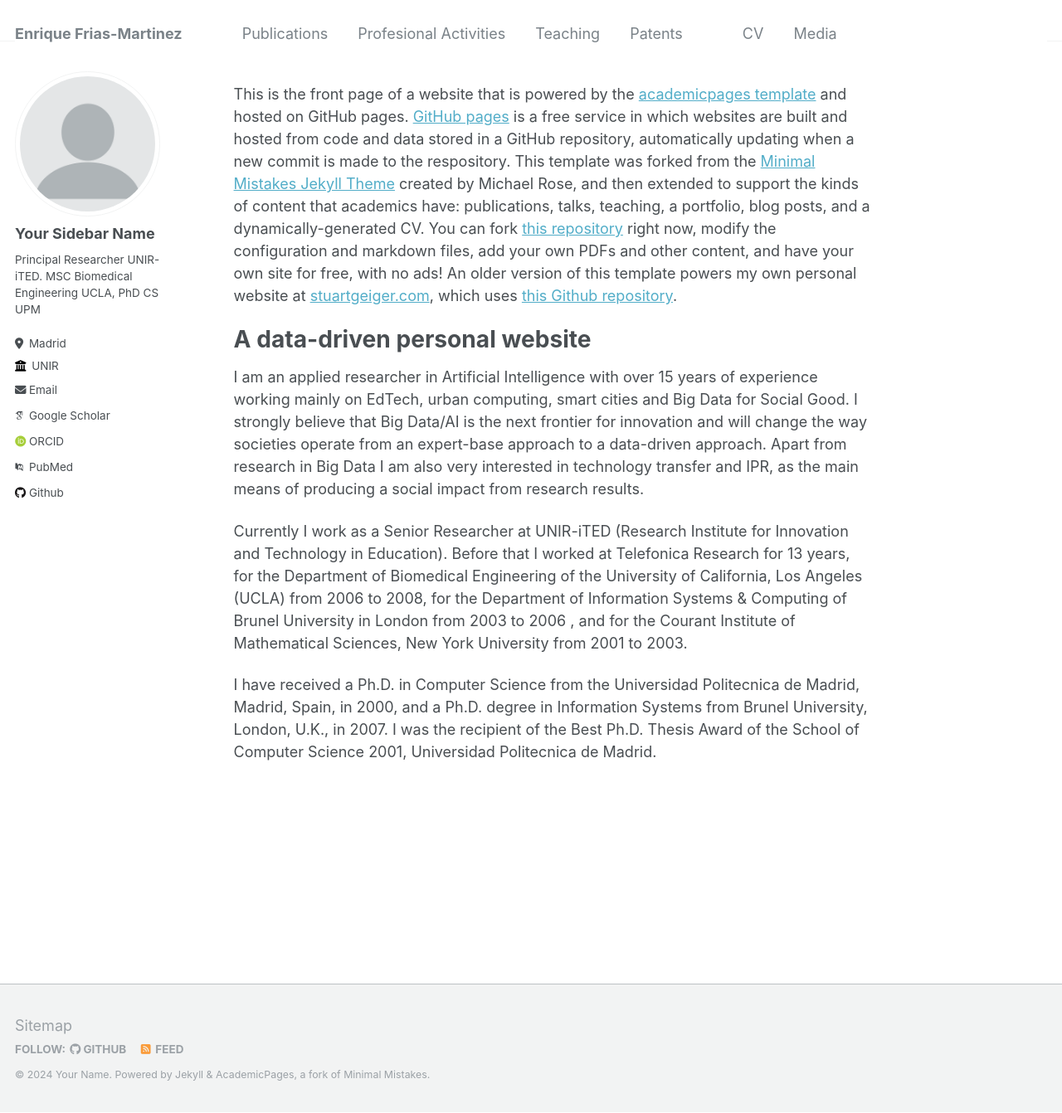
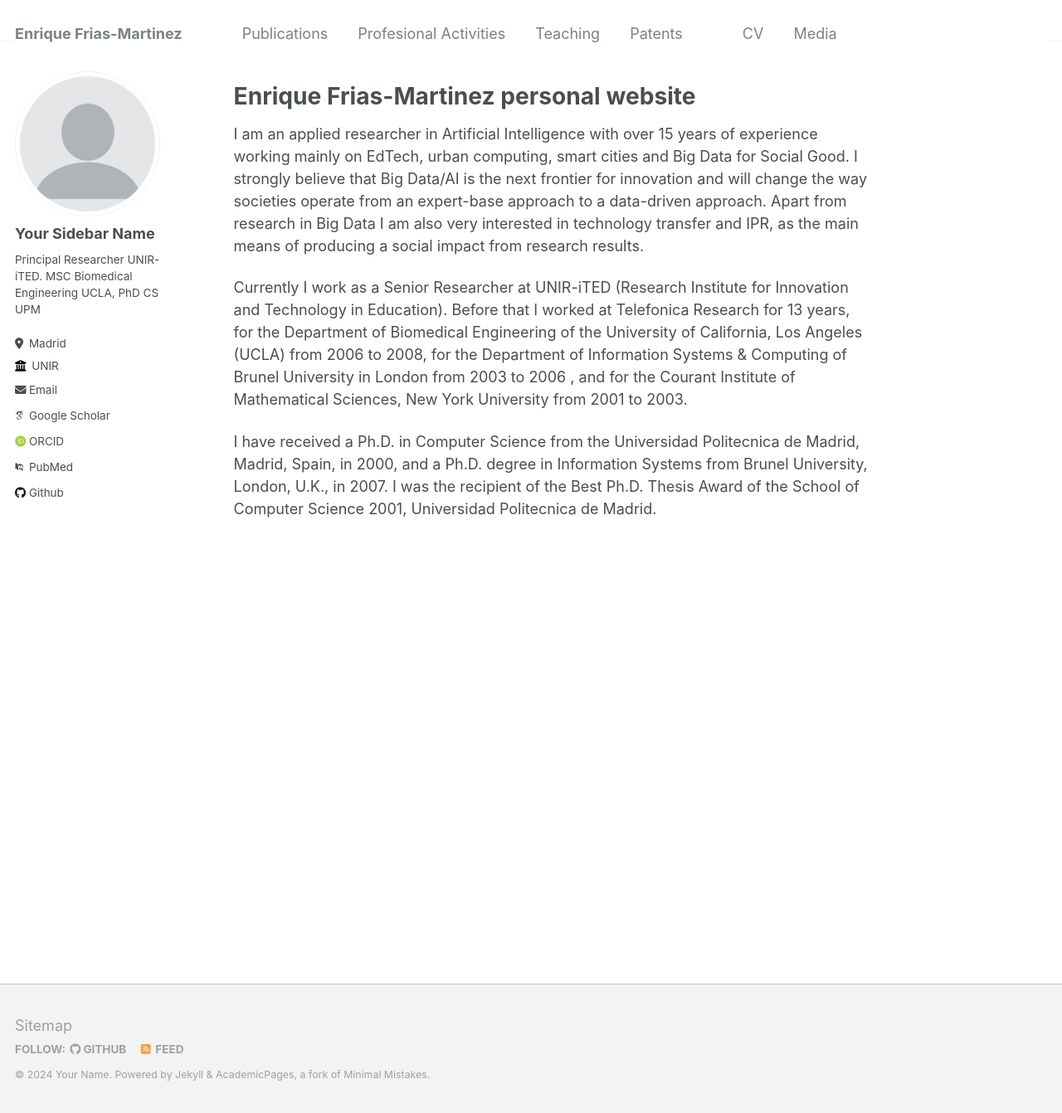
Before and after one commit to ENriqueFRiasM/TEST1, a Jekyll site: the page built from _pages/about.md, in a window 1280 px wide and 1342 px high. Shown: the whole window at 83% size. Built offline with Jekyll 4.4.1, drawn with Linux system fonts in a browser that asks for light colours; some web fonts are replaced.

Commit message:
Update about.md

```diff
--- a/_pages/about.md
+++ b/_pages/about.md
@@ -7,9 +7,8 @@ redirect_from:
   - /about.html
 ---
 
-This is the front page of a website that is powered by the [academicpages template](https://github.com/academicpages/academicpages.github.io) and hosted on GitHub pages. [GitHub pages](https://pages.github.com) is a free service in which websites are built and hosted from code and data stored in a GitHub repository, automatically updating when a new commit is made to the respository. This template was forked from the [Minimal Mistakes Jekyll Theme](https://mmistakes.github.io/minimal-mistakes/) created by Michael Rose, and then extended to support the kinds of content that academics have: publications, talks, teaching, a portfolio, blog posts, and a dynamically-generated CV. You can fork [this repository](https://github.com/academicpages/academicpages.github.io) right now, modify the configuration and markdown files, add your own PDFs and other content, and have your own site for free, with no ads! An older version of this template powers my own personal website at [stuartgeiger.com](http://stuartgeiger.com), which uses [this Github repository](https://github.com/staeiou/staeiou.github.io).
 
-A data-driven personal website
+Enrique Frias-Martinez personal website
 ======
 I am an applied  researcher in Artificial Intelligence with over 15 years of experience working mainly  on EdTech, urban  computing, smart cities and  Big Data for Social Good. I strongly believe that Big Data/AI is the next frontier for innovation and will change the way societies operate from an expert-base approach to a data-driven approach. Apart from research in Big Data I am also very interested in technology transfer and IPR, as the main means of producing a social impact from research results.
 
```
